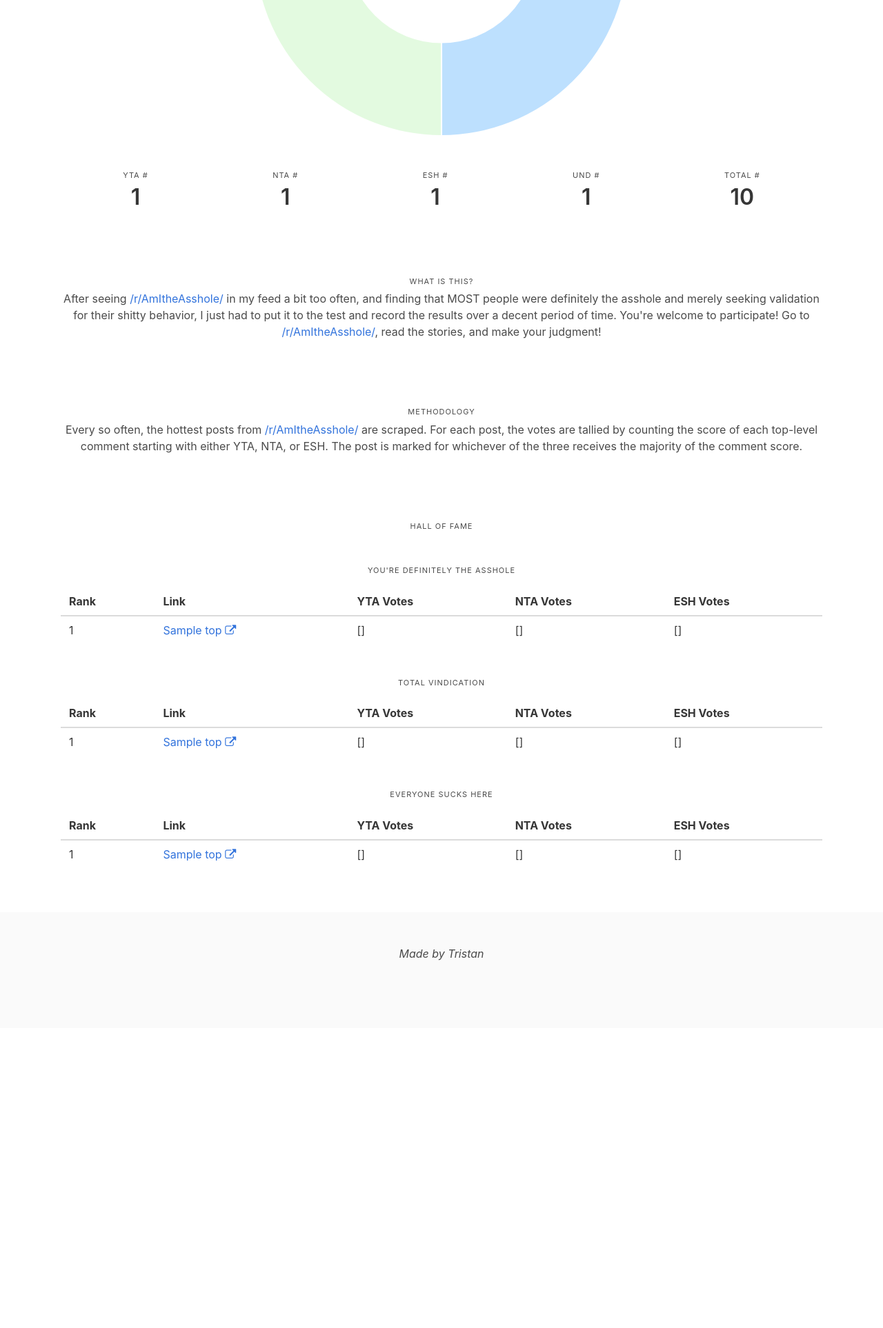
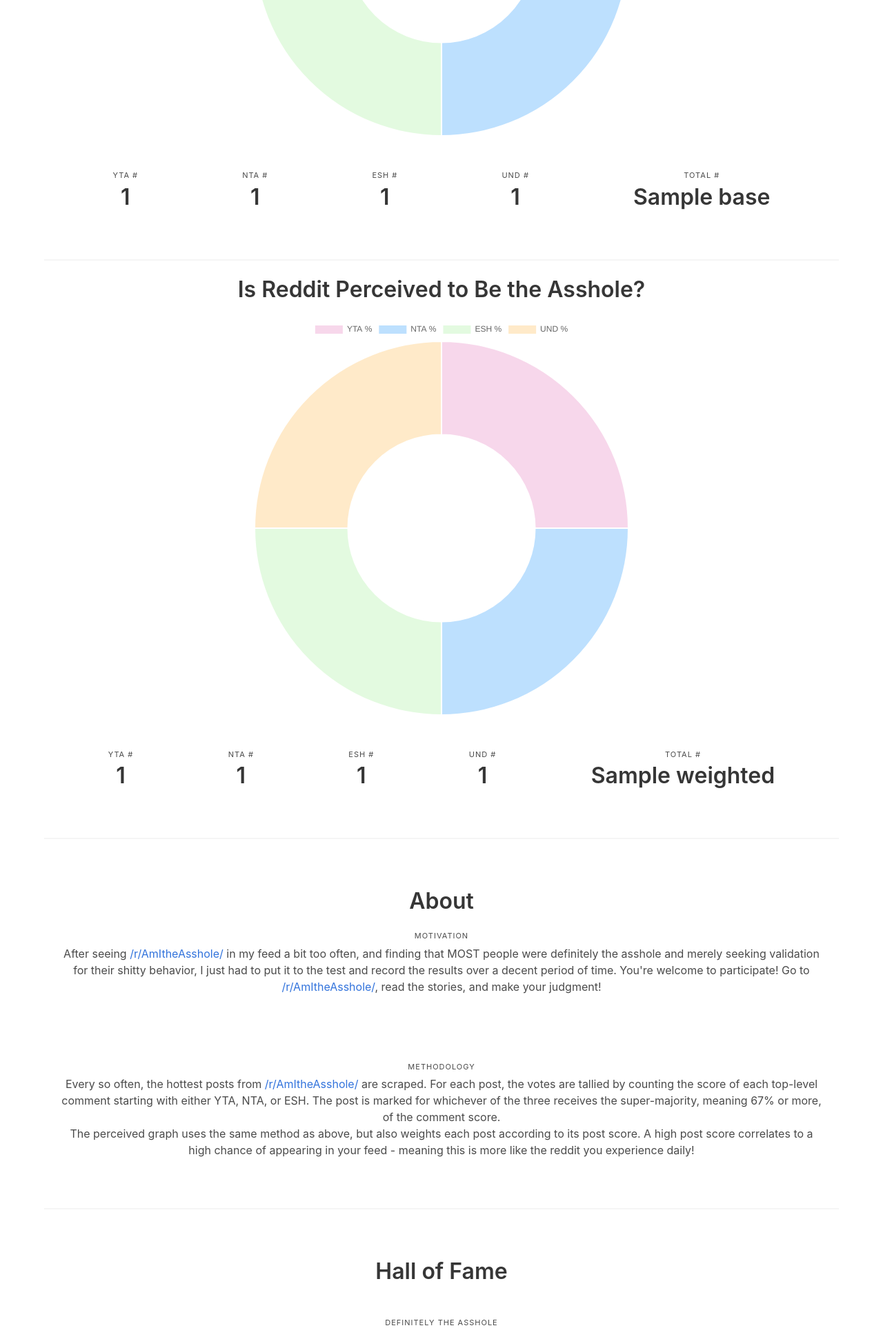
Before and after one commit to tristanmkernan/aita, a Flask app: template aitaws/templates/index.html in a window 1280 px wide. Shown: the part 518-2444 px from the top of the page at 69% size. Before the commit the page ends 1911 px from the top, so only its background shows below. Run offline with Flask 2, Linux system fonts and the light colour scheme; the template is opened without the code that fills it: most values are stand-ins (such as "Sample title", 1, 10 or a date in 2020); parts of the project's set-up code (start-up, migrations or seed data) failed here and were passed over; some libraries are stand-ins or nearby versions.

Commit message:
feat: include weighted graph in ui, update ui

```diff
--- a/aitaws/templates/index.html
+++ b/aitaws/templates/index.html
@@ -4,9 +4,9 @@
 
 {% block main %}
     <div class="container has-text-centered my-1 flexify-me">
-        <h1 class="title">
+        <h2 class="title">
             Is Reddit the Asshole?
-        </h1>
+        </h2>
 
         <canvas id="myChart"></canvas>
 
@@ -15,38 +15,88 @@
                 <div class="level-item has-text-centered">
                     <div>
                         <p class="heading">YTA #</p>
-                        <p class="title">{{ yta['count'] }}</p>
+                        <p class="title">{{ yta['base']['count'] }}</p>
                     </div>
                 </div>
                 <div class="level-item has-text-centered">
                     <div>
                         <p class="heading">NTA #</p>
-                        <p class="title">{{ nta['count'] }}</p>
+                        <p class="title">{{ nta['base']['count'] }}</p>
                     </div>
                 </div>
                 <div class="level-item has-text-centered">
                     <div>
                         <p class="heading">ESH #</p>
-                        <p class="title">{{ esh['count'] }}</p>
+                        <p class="title">{{ esh['base']['count'] }}</p>
                     </div>
                 </div>
                 <div class="level-item has-text-centered">
                     <div>
                         <p class="heading">UND #</p>
-                        <p class="title">{{ und['count'] }}</p>
+                        <p class="title">{{ und['base']['count'] }}</p>
                     </div>
                 </div>
                 <div class="level-item has-text-centered">
                     <div>
                         <p class="heading">Total #</p>
-                        <p class="title">{{ total }}</p>
+                        <p class="title">{{ total['base'] }}</p>
                     </div>
                 </div>
             </nav>
         </section>
 
+        <hr>
+
+        <h2 class="title">
+            Is Reddit Perceived to Be the Asshole?
+        </h2>
+
+        <canvas id="myChartWeighted"></canvas>
+
         <section class="section">
-            <p class="heading">What is this?</p>
+            <nav class="level">
+                <div class="level-item has-text-centered">
+                    <div>
+                        <p class="heading">YTA #</p>
+                        <p class="title">{{ yta['weighted']['count'] }}</p>
+                    </div>
+                </div>
+                <div class="level-item has-text-centered">
+                    <div>
+                        <p class="heading">NTA #</p>
+                        <p class="title">{{ nta['weighted']['count'] }}</p>
+                    </div>
+                </div>
+                <div class="level-item has-text-centered">
+                    <div>
+                        <p class="heading">ESH #</p>
+                        <p class="title">{{ esh['weighted']['count'] }}</p>
+                    </div>
+                </div>
+                <div class="level-item has-text-centered">
+                    <div>
+                        <p class="heading">UND #</p>
+                        <p class="title">{{ und['weighted']['count'] }}</p>
+                    </div>
+                </div>
+                <div class="level-item has-text-centered">
+                    <div>
+                        <p class="heading">Total #</p>
+                        <p class="title">{{ total['weighted'] }}</p>
+                    </div>
+                </div>
+            </nav>
+        </section>
+
+        <hr>
+
+        <section class="section">
+            <h2 class="title">
+                About
+            </h2>
+
+            <p class="heading">Motivation</p>
+
             <p>
                 After seeing <a href="https://www.reddit.com/r/AmItheAsshole/">/r/AmItheAsshole/</a> in my feed a bit
                 too often, and finding that MOST people were definitely the asshole and merely seeking validation for
@@ -63,14 +113,21 @@
                 Every so often, the hottest posts from <a href="https://www.reddit.com/r/AmItheAsshole/">/r/AmItheAsshole/</a>
                 are scraped. For each post, the votes
                 are tallied by counting the score of each top-level comment starting with either YTA, NTA, or ESH.
-                The post is marked for whichever of the three receives the majority of the comment score.
+                The post is marked for whichever of the three receives the super-majority, meaning 67% or more, of the comment score.
+            </p>
+            <p>
+                The perceived graph uses the same method as above, but also weights each post according to its post score.
+                A high post score correlates to a high chance of appearing in your feed - meaning this is more like
+                the reddit you experience daily!
             </p>
         </section>
 
+        <hr>
+
         <section class="section">
-            <p class="heading">Hall of Fame</p>
+            <h2 class="title">Hall of Fame</h2>
 
-            {% set tables = [("You're DEFINITELY the Asshole", yta['top']), ("Total Vindication", nta['top']), ("Everyone Sucks Here", esh['top'])] %}
+            {% set tables = [("DEFINITELY the Asshole", yta['top']), ("Total Vindication", nta['top']), ("Everyone Sucks Here", esh['top'])] %}
 
             {% for title, posts in tables %}
                 <p class="heading my-section-header">
@@ -124,10 +181,40 @@
                         datasets: [
                             {
                                 data: [
-                                    {{ yta['percent'] }},
-                                    {{ nta['percent'] }},
-                                    {{ esh['percent'] }},
-                                    {{ und['percent'] }}
+                                    {{ yta['base']['percent'] }},
+                                    {{ nta['base']['percent'] }},
+                                    {{ esh['base']['percent'] }},
+                                    {{ und['base']['percent'] }}
+                                ],
+                                backgroundColor: [
+                                    'rgba(246, 205, 230, 0.8)',
+                                    'rgba(173, 217, 254, 0.8)',
+                                    'rgba(221, 249, 217, 0.8)',
+                                    'rgba(255, 229, 188, 0.8)',
+                                ]
+                            },
+                        ],
+                        labels: [
+                            'YTA %',
+                            'NTA %',
+                            'ESH %',
+                            'UND %'
+                        ]
+                    },
+                    options: {}
+                });
+
+                var otherCtx = document.getElementById('myChartWeighted').getContext('2d');
+                var myOtherChart = new Chart(otherCtx, {
+                    type: 'doughnut',
+                    data: {
+                        datasets: [
+                            {
+                                data: [
+                                    {{ yta['weighted']['percent'] }},
+                                    {{ nta['weighted']['percent'] }},
+                                    {{ esh['weighted']['percent'] }},
+                                    {{ und['weighted']['percent'] }}
                                 ],
                                 backgroundColor: [
                                     'rgba(246, 205, 230, 0.8)',
```
Also changed, not shown: aitaws/views.py (+44 -25 lines). Lines whose indentation alone changed are shown as unchanged.
